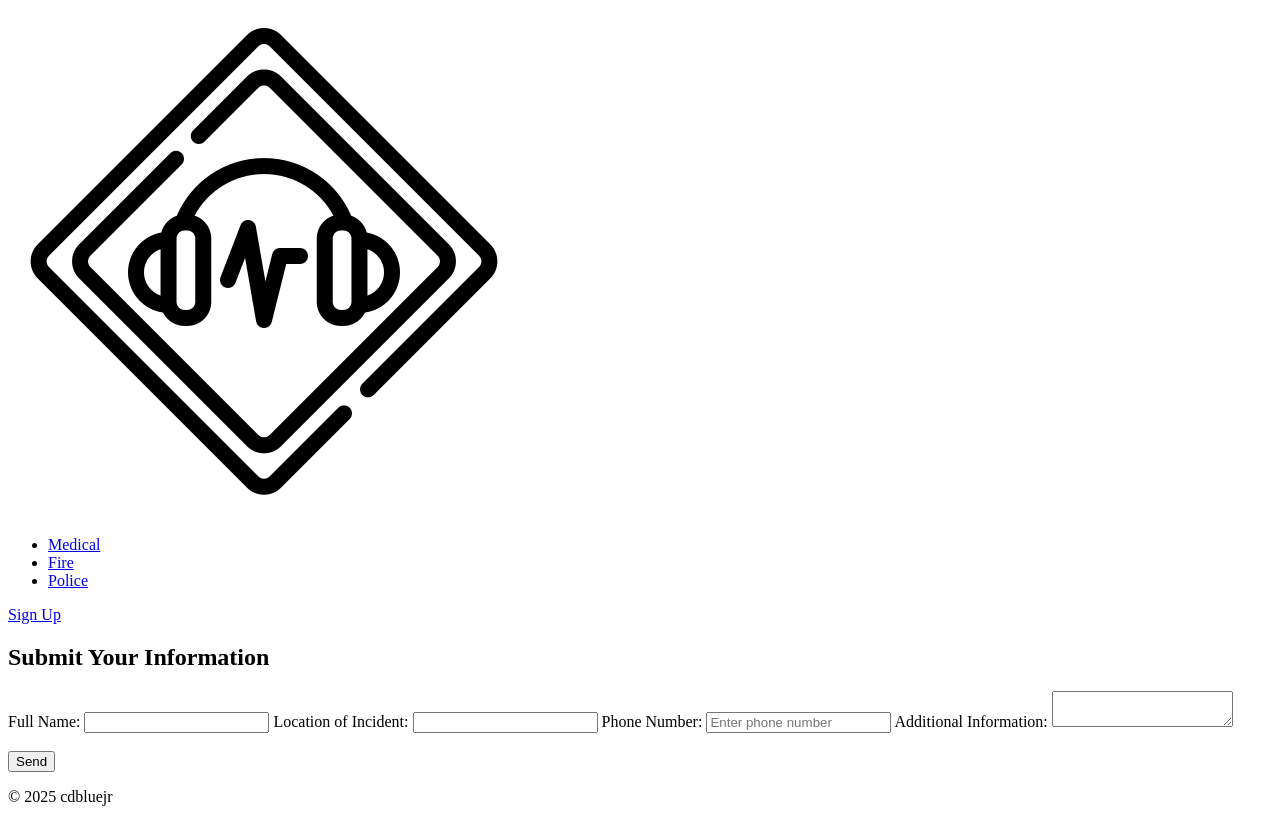
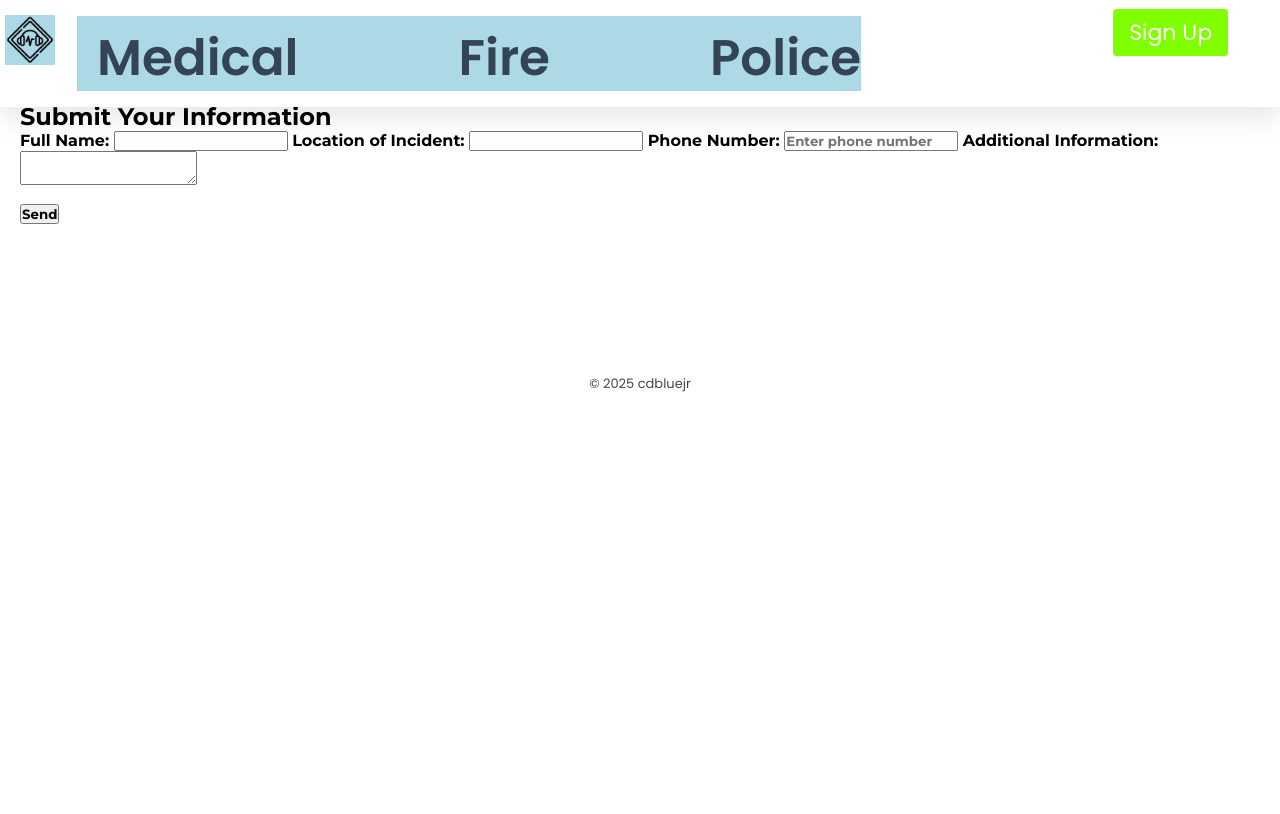
Before and after one commit to code-differently/24q4-team6, a website: page Delaware/NewCastleCounty/index.html in a window 1280 px wide. Drawn offline with Linux system fonts and the light colour scheme; files that its build step writes are made by us from their sources.

Commit message:
Capstone: Start 13-02

```diff
--- a/Delaware/NewCastleCounty/index.html
+++ b/Delaware/NewCastleCounty/index.html
@@ -4,7 +4,7 @@
     <meta name="viewport" content="width=device-width, initial-scale=1" />
     <link rel="stylesheet" id="redux-google-fonts-salient_redux-css" href="https://fonts.googleapis.com/css?family=Poppins%3A600%2C400%7CMontserrat%3A800%2C900%2C700&amp;ver=1597678827" type="text/css" media="all">
     <link rel='stylesheet' href='https://fonts.googleapis.com/css?family=Poppins%3A600%2C400%7CMontserrat%3A800%2C900%2C700&#038;ver=1597678827' type='text/css' media='all' />
-    <link rel="stylesheet" type="text/css" href=*/NewCastleCounty/style.css">
+    <link rel="stylesheet" type="text/css" href="style.css">
 </head>
 <body>
     <header class="header">
@@ -22,20 +22,20 @@
             <a class="sign-up-button" href="#">Sign Up</a>
         </div>
     </header>
-     <div class="CustomerInfo">
+     <div class="customerInfo">
          <h2>Submit Your Information</h2>
 
 
 
 
-  <form action="http://127.0.0.1:5502/submit" method="POST">
+  <form action="http://127.0.0.1:5501/submit" method="POST">
     <label for="fullName">Full Name:</label>
     <input type="text" id="fullName" name="fullName" required>
 
     <label for="locationIncident">Location of Incident:</label>
     <input type="text" id="locationIncident" name="locationIncident">
 
-    <label for="locationIncident">Phone Number:</label>
+    <label for="phoneNumber">Phone Number:</label>
     <input type="tel" id="phone" name="phone" placeholder="Enter phone number" maxlength="14" oninput="formatPhoneNumber(this)">
 <script>
     function formatPhoneNumber(input) {
--- a/Delaware/NewCastleCounty/style.css
+++ b/Delaware/NewCastleCounty/style.css
@@ -9,7 +9,7 @@
 .header {
     display: flex;
     justify-content: space-between;
-    align-items: center;
+    align-items: left;
     position: fixed;
     padding: 16px 52px;
     background-color: white;
@@ -18,7 +18,7 @@
     z-index: 10;
 }
 .header-top-menu a {
-    color: #444;
+    color: #345;
     text-decoration: none;
     font-family: 'Poppins';
     font-weight: bold;
@@ -27,12 +27,12 @@
     position: absolute; /* Fixes the logo in place when scrolling */
     top: 15px;
     left: 5px;
-    background-color: black;
+    background-color: lightblue;
 
 
 }
 .header-cta .sign-up-button {
-    background-color: rgb(255, 128, 0);
+    background-color: rgb(128, 255, 0);
     color: white;
     padding: 8px 16px;
     border-radius: 4px;
@@ -41,32 +41,39 @@
     font-family: 'Poppins';
 }
 img {
-    width: 200px;
+    width: 50px;
     height: auto;
 }
 .header-top-menu {
     list-style: none;
     height: 75px;
-    background-color: black;
+    background-color: lightblue;
     padding: 0;
     margin: 0 auto; /* Centers the menu horizontally */
     width: 100% auto; /* Makes the width based on the content */
     display: flex; /* Align items horizontally */
-    margin-left: 250px;
+    margin-left: 25px;
 
 
 }
 .header-top-menu li {
             margin-top: 5px;
-            margin-left: 50px;
-            width: 25px;
-            text-align: center;
-            font-size: 22;
+            margin-left: 10px;
+            width: 100%;
+            padding-left: 10px;
+            text-align: left;
+            font-size: 50;
             font-family: 'Roboto', 'Helvetica', 'Arial', sans-serif;
 
         }
+li:nth-child(2) {
+        padding-left: 150px;
+}
+li:nth-child(3) {
+        padding-left: 150px;
+}
 .header-cta {
-    margin-left: 300px;
+    margin-left: 100px;
     font-size: 22;
     font-family: 'Roboto', 'Helvetica', 'Arial', sans-serif;
 
@@ -81,9 +88,9 @@ sign-up-botton {
 
 
 }
-.hero-section {
+.customerInfo {
 padding:100px 20px;
-padding-top: 5%;
+padding-top: 8%;
 background-image: url('hero.jpg'); /* Path to the image */
 background-size: cover; /* Makes sure the image covers the full width and height */
 background-attachment: fixed;
```
Also changed, not shown: NCC911.js (+15 -0 lines).
